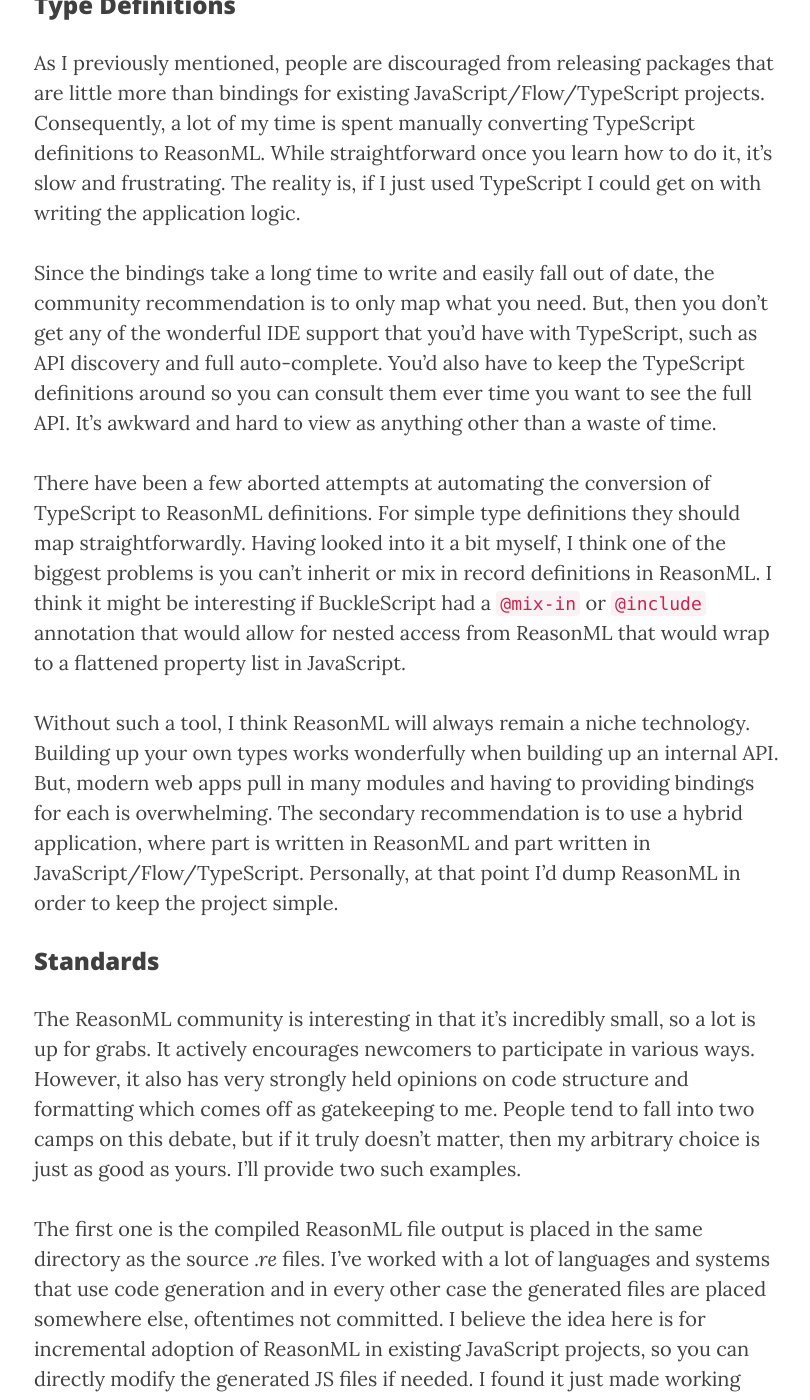
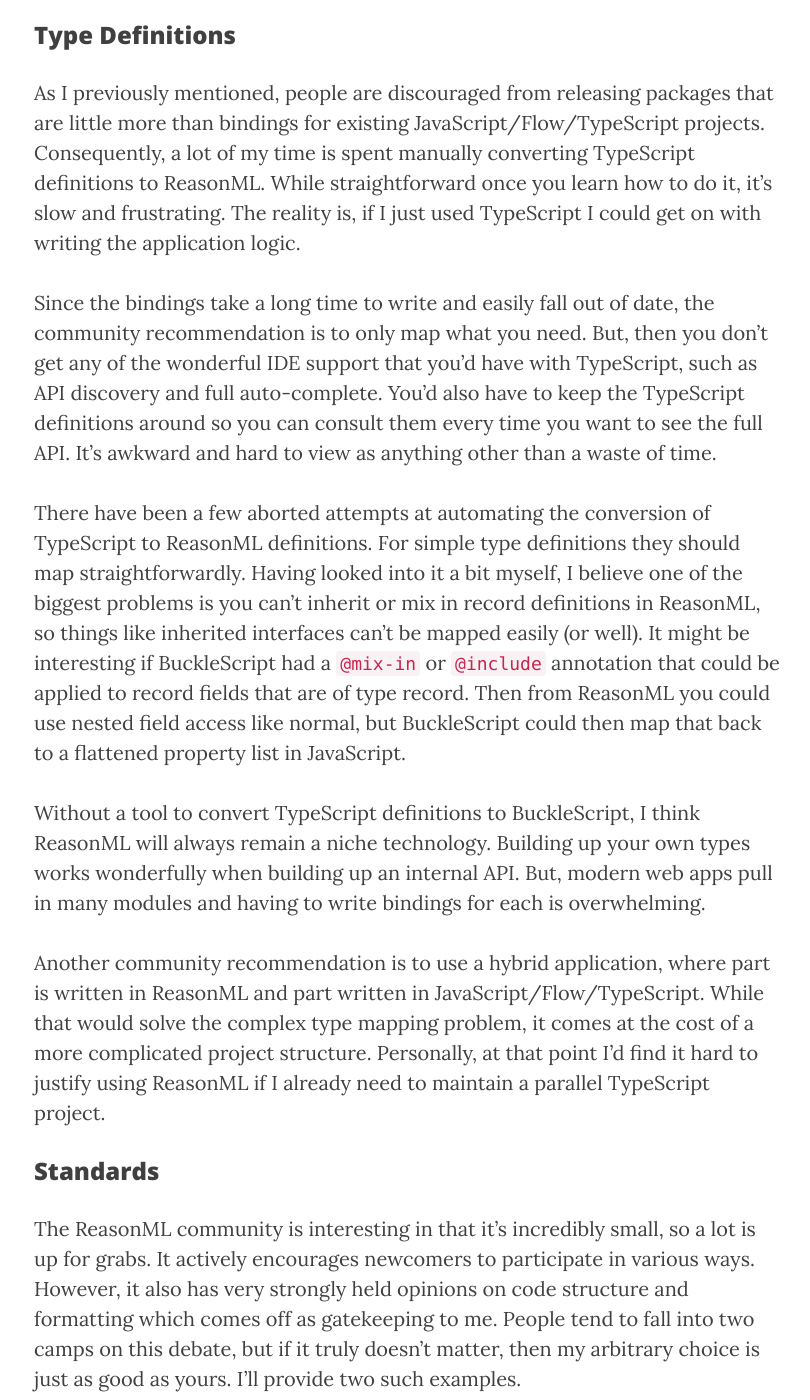
Before and after one commit to nirvdrum/nirvdrum.com, a Jekyll site: the page built from _posts/2020-08-20-reflections-on-reasonml.md, in a window 1280 px wide and 1400 px high, scrolled down 4919 px. Shown: the whole window, without its empty margins (231-1041 px from the left). Built offline with Jekyll 4.4.1, drawn with Linux system fonts in a browser that asks for light colours; nearby versions of some CDN libraries; comment, search, counter and statistics services are not loaded; some of the changed text lies outside the part shown.

Commit message:
Rework some sections in the ReasonML post to improve clarity and reduce frequency of some words.

```diff
--- a/_posts/2020-08-20-reflections-on-reasonml.md
+++ b/_posts/2020-08-20-reflections-on-reasonml.md
@@ -28,7 +28,6 @@
 ReasonML is an interesting beast in that it layers in a new JS-like syntax for OCaml.
 I wasn't a fan of it at first, but it eventually started to feel natural for writing a web application.
 I think that was perhaps due to ReasonReact's support for JSX.
-
 
 
 How Do I Feel About that Decision?
@@ -87,7 +86,7 @@
 
 I still don't know how one goes about installing ReasonML standalone.
 There's a package called `reason-cli` that looks like it will do it, but it's wildly out of date.
-Unfortunately, there is documentation floating around telling you to do just that.
+Alas, there is documentation floating around telling you to do just that, which means you'll have a tool that won't run many code examples and it won't be obvious why.
 
 Then there's ReasonReact, which is a dependency you need to add to use, but part of ReasonReact also ships inside BuckleScript.
 Between BuckleScript 7.0.1 and 7.1.0, a correctness change was made to ReasonReact code shipping within BuckleScript that broke several major projects in the ReasonML ecosystem.
@@ -110,14 +109,13 @@
 
 Setting compatibility issues aside, there just aren't that many published ReasonML bindings or libraries.
 The ReasonML community promotes writing bindings for just the parts of a library that you need, since it has pretty good JS interop.
-Unfortunately, that means there's a dearth of good bindings to look at as an example and I found the documentation a bit too high-level to be entirely practical.
+Sadly, that means there's a dearth of good bindings to look at as an example and I found the documentation a bit too high-level to be entirely practical.
 BuckleScript's interop facilities are certainly rich, but if you mess something up, it can be incredibly obtuse to work out.
 It's also evolved a lot over several major releases, so any examples you do find may well be out of date.
 I think I have a pretty good handle on it, but it was a lot of effort to get to that point, and I don't think it would have been possible at all without help from others on Discord.
 
 Moreover, what bindings or libraries do exist often lack a changelog or tagged releases.
 That makes it hard to tell what's changed between releases.
-Several projects adopted both when prompted, so I think that's a fixable problem, but many have not.
 It's a problem from the top down, as ReasonML [hasn't tagged a release since 2017](https://github.com/facebook/reason/issues/2461).
 It leads to this situation where you need to be "in the know" to figure out what's changing where and when.
 Or, just blindly upgrade, which can lead to the aforementioned compatibility problems.
@@ -133,19 +131,22 @@
 
 Since the bindings take a long time to write and easily fall out of date, the community recommendation is to only map what you need.
 But, then you don't get any of the wonderful IDE support that you'd have with TypeScript, such as API discovery and full auto-complete.
-You'd also have to keep the TypeScript definitions around so you can consult them ever time you want to see the full API.
+You'd also have to keep the TypeScript definitions around so you can consult them every time you want to see the full API.
 It's awkward and hard to view as anything other than a waste of time.
 
 There have been a few aborted attempts at automating the conversion of TypeScript to ReasonML definitions.
 For simple type definitions they should map straightforwardly.
-Having looked into it a bit myself, I think one of the biggest problems is you can't inherit or mix in record definitions in ReasonML.
-I think it might be interesting if BuckleScript had a `@mix-in` or `@include` annotation that would allow for nested access from ReasonML that would wrap to a flattened property list in JavaScript.
+Having looked into it a bit myself, I believe one of the biggest problems is you can't inherit or mix in record definitions in ReasonML, so things like inherited interfaces can't be mapped easily (or well).
+It might be interesting if BuckleScript had a `@mix-in` or `@include` annotation that could be applied to record fields that are of type record.
+Then from ReasonML you could use nested field access like normal, but BuckleScript could then map that back to a flattened property list in JavaScript.
 
-Without such a tool, I think ReasonML will always remain a niche technology.
+Without a tool to convert TypeScript definitions to BuckleScript, I think ReasonML will always remain a niche technology.
 Building up your own types works wonderfully when building up an internal API.
-But, modern web apps pull in many modules and having to providing bindings for each is overwhelming.
-The secondary recommendation is to use a hybrid application, where part is written in ReasonML and part written in JavaScript/Flow/TypeScript.
-Personally, at that point I'd dump ReasonML in order to keep the project simple.
+But, modern web apps pull in many modules and having to write bindings for each is overwhelming.
+
+Another community recommendation is to use a hybrid application, where part is written in ReasonML and part written in JavaScript/Flow/TypeScript.
+While that would solve the complex type mapping problem, it comes at the cost of a more complicated project structure.
+Personally, at that point I'd find it hard to justify using ReasonML if I already need to maintain a parallel TypeScript project.
 
 
 ### Standards
@@ -189,15 +190,16 @@
 Facebook seems to do a lot of work internally, quietly, and maybe eventually releases it.
 The other problem I have is Facebook takes "opinionated" to a level I haven't really seen elsewhere.
 Each of their projects I've tried makes design decisions for Facebook's unique use cases and doesn't make that configurable, instead trying to pass them off as best practices.
-If you're working on large polyglot teams focusing on real-time newsfeed-like products, then their decisions make a lot of sense.
-If like most of us, you don't, you just have to learn to adapt to them, which isn't terribly fun for me.
+If you work on large polyglot teams focusing on real-time newsfeed-like products, then their decisions make a lot of sense.
+If like most of us, you don't, you just have to learn to adapt to those design decisions.
+I believe tools should adapt to the needs of the user, not the other way around.
 
 That's to say nothing of their contributor license agreement (CLA) requirement.
 I don't have an inherent problem with CLAs.
 I've signed a few over the years, mostly for open source organizations (Apache Software Foundation and Software Freedom Conservancy, for Selenium).
 I've signed one with Oracle to contribute to GraalVM.
 I can't say if I've just had a change of heart on them or if the [phrasing of the Facebook one](https://code.facebook.com/cla/individual) is problematic, but this was the first time I felt the language was dense enough to warrant hiring a lawyer.
-I don't feel like paying the fees for a lawyer in order to contribute documentation fixes for a project I'm working on on the side with no commercial value.
+I have no interest in paying the fees for a lawyer in order to contribute documentation fixes for a project I'm working on on the side with no commercial value.
 So, this is a situation where being open source doesn't really gain me much.
 
 <a name="summary">Summary</a>
@@ -212,9 +214,9 @@
 Type-safe GraphQL queries and pattern matching over values makes for a very pleasent programming environment.
 
 However, I've found myself simply unmotivated to work on my side project.
-I poke at it every couple weeks for a couple hours and I invariably end up side-tracked dealing with a library compatibility issue.
-While I could just stick with the set of libraries I was using six months ago and make progress with that, it's also a bit disheartening because recent BuckleScript versions have really improved the JavaScript interop and I hate giving those up.
-Additionally, even when things work, I find I spend a lot of time manually translating TypeScript types to ReasonML types.
+I poke at it every couple weeks for a few hours and I invariably end up side-tracked dealing with a library compatibility issue.
+While I could just stick with the set of libraries I was using six months ago and make progress with that, it's also a bit disheartening because recent BuckleScript versions have really improved the JavaScript interop and I'd hate to give those improvements up.
+Then, even when things work, I find I spend a lot of time manually translating TypeScript types to ReasonML types.
 
 I think the core problem is ReasonML is in a state right now where if you can't afford to keep up with everything going on in the ecosystem, you're going to run into confusing problems.
 The community is great and will take the time to explain what the situation is, but I shouldn't have to be active on a Discord server in order to get anything done.
```
Also changed, not shown: other parts of _posts/2020-08-20-reflections-on-reasonml.md (+2 -2 lines).
